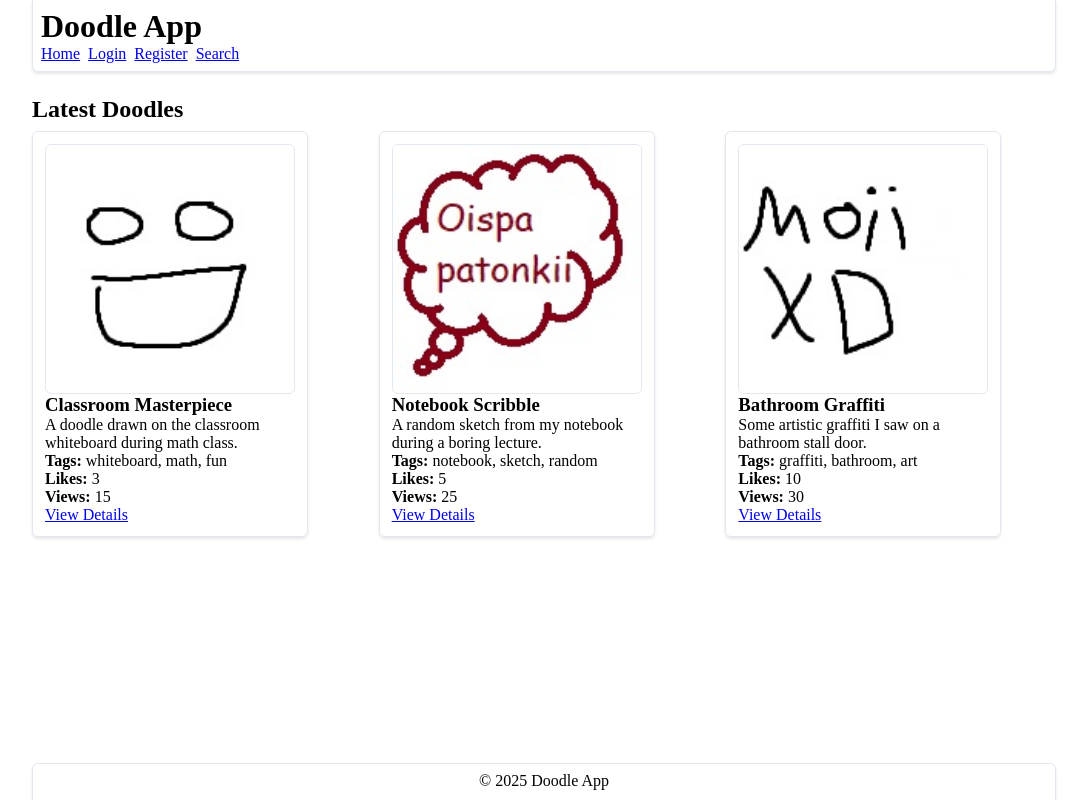
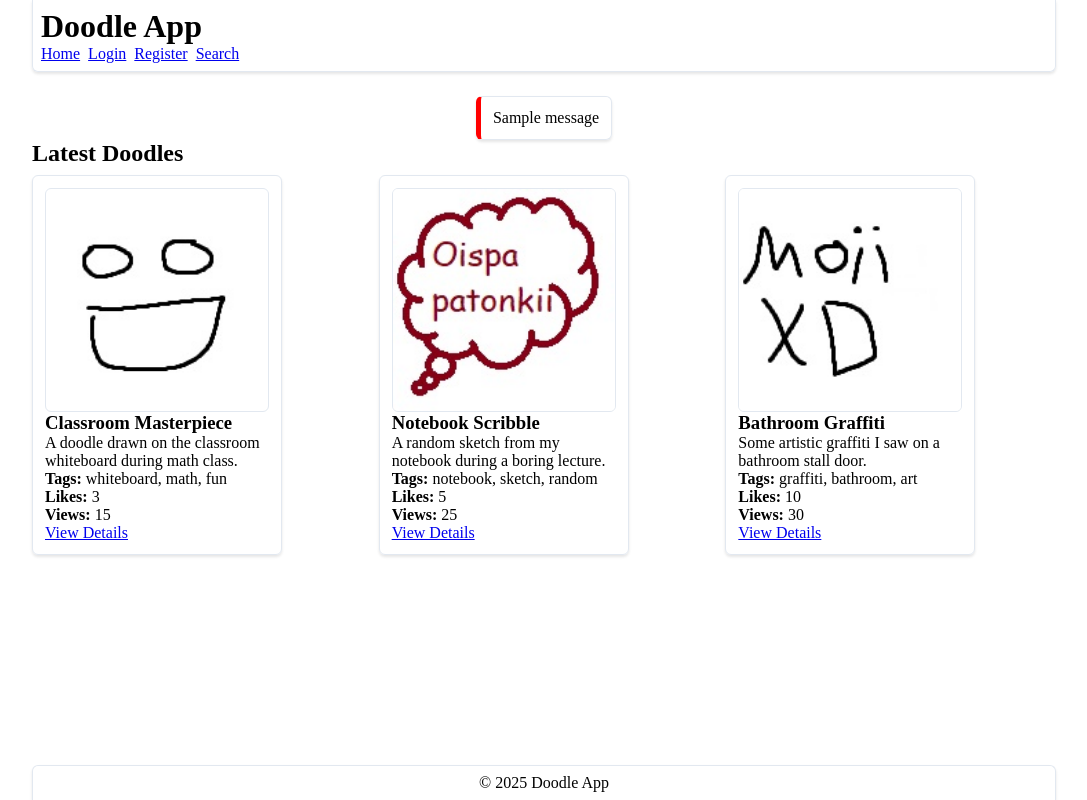
Before and after one commit to tomp2/tikawe-2025, a Flask app: page / in a window 1280 px wide. Shown: the whole page, without its empty margins (96-1183 px from the left). Run offline with Flask 3, Linux system fonts and the light colour scheme; data comes from the database, SQL or seed files in the repository; one stand-in notice (Sample message) is shown.

Commit message:
feat: flash messages between navbar and content

```diff
--- a/static/index.css
+++ b/static/index.css
@@ -2,6 +2,12 @@
     margin: 0;
     padding: 0;
 }
+
+*, ::after, ::before, ::backdrop, ::file-selector-button {
+    box-sizing: border-box;
+    border: 0 solid;
+}
+
 
 :root {
     --border: 1px solid #e2e8f0;
@@ -124,3 +130,20 @@ footer {
         margin-top: 0.5rem;
     }
 }
+
+.flashes {
+    width: fit-content;
+    border: var(--border);
+    border-radius: var(--radius-md);
+    border-left-color: red;
+    border-left-width: 5px;
+    list-style: none;
+
+    overflow: hidden;
+    padding: 0.75rem;
+    box-shadow: var(--shadow);
+    display: flex;
+    flex-direction: column;
+    max-width: 250px;
+
+}
--- a/templates/layout.html
+++ b/templates/layout.html
@@ -25,6 +25,15 @@
   </nav>
 </header>
 <main>
+  {% with messages = get_flashed_messages() %}
+    {% if messages %}
+      <ul class="flashes mx-auto">
+        {% for message in messages %}
+          <li>{{ message }}</li>
+        {% endfor %}
+      </ul>
+    {% endif %}
+  {% endwith %}
   {% block content %}{% endblock %}
 </main>
 <footer>
```
